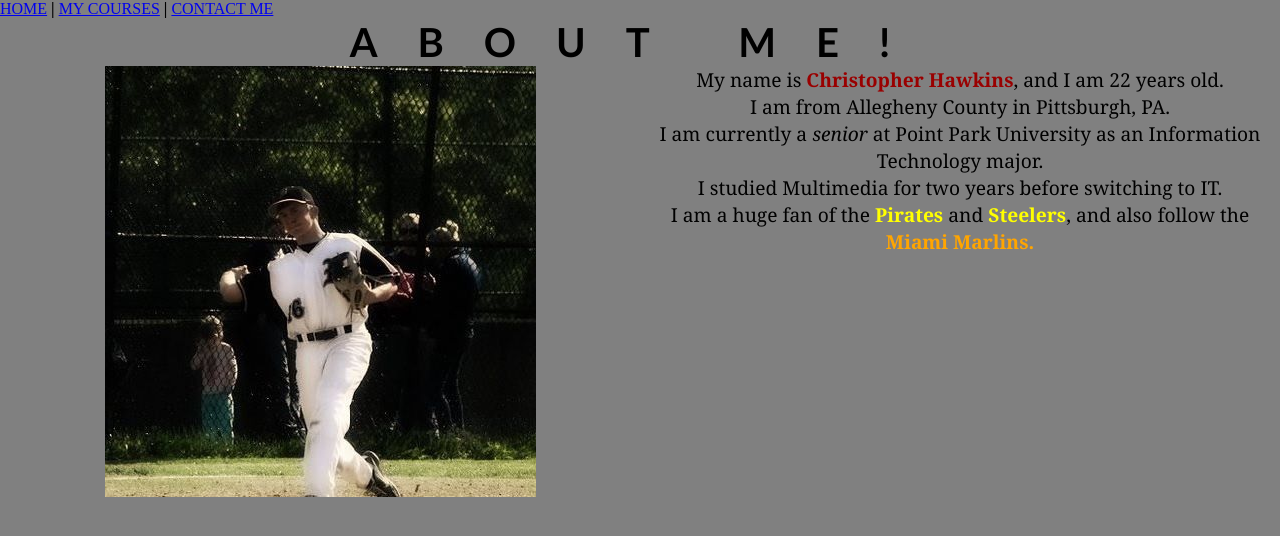
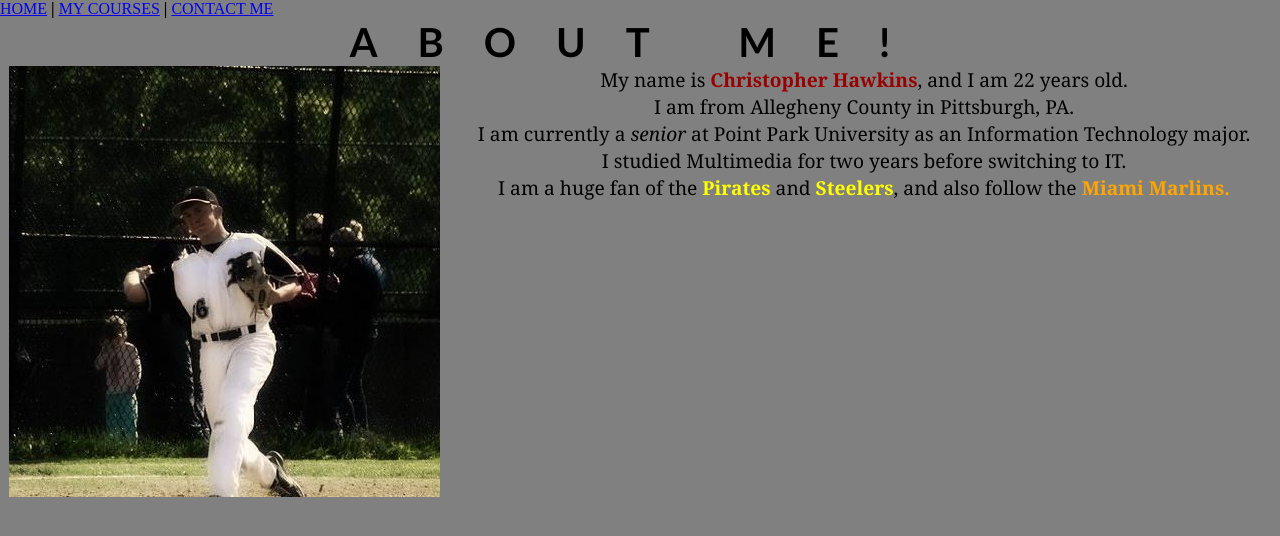
Before and after one commit to cthawki/programmingproject1, a PHP site: page / in a window 1280 px wide. Shown: the part 37-573 px from the top of the page. Run offline with PHP 8.4, Linux system fonts and the light colour scheme.

Commit message:
updated homepage

```diff
--- a/styles.css
+++ b/styles.css
@@ -151,11 +151,11 @@ margin: 19px 20px 0 0;
     padding: 0;
 }
 .main-content{
-    width: 50%;
+    width: 35%;
     float: left;
 }
 .aside{
-    width: 50%;
+    width: 65%;
     float: left;
 }
 .wrapper, html, body{
```
